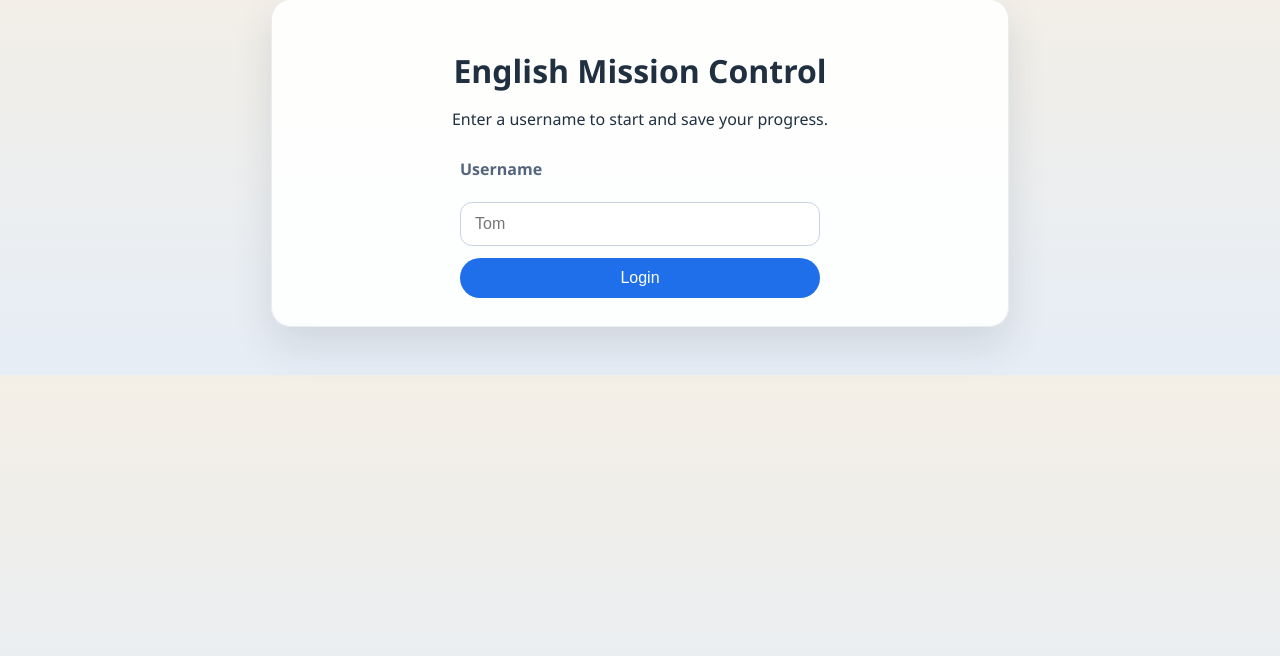
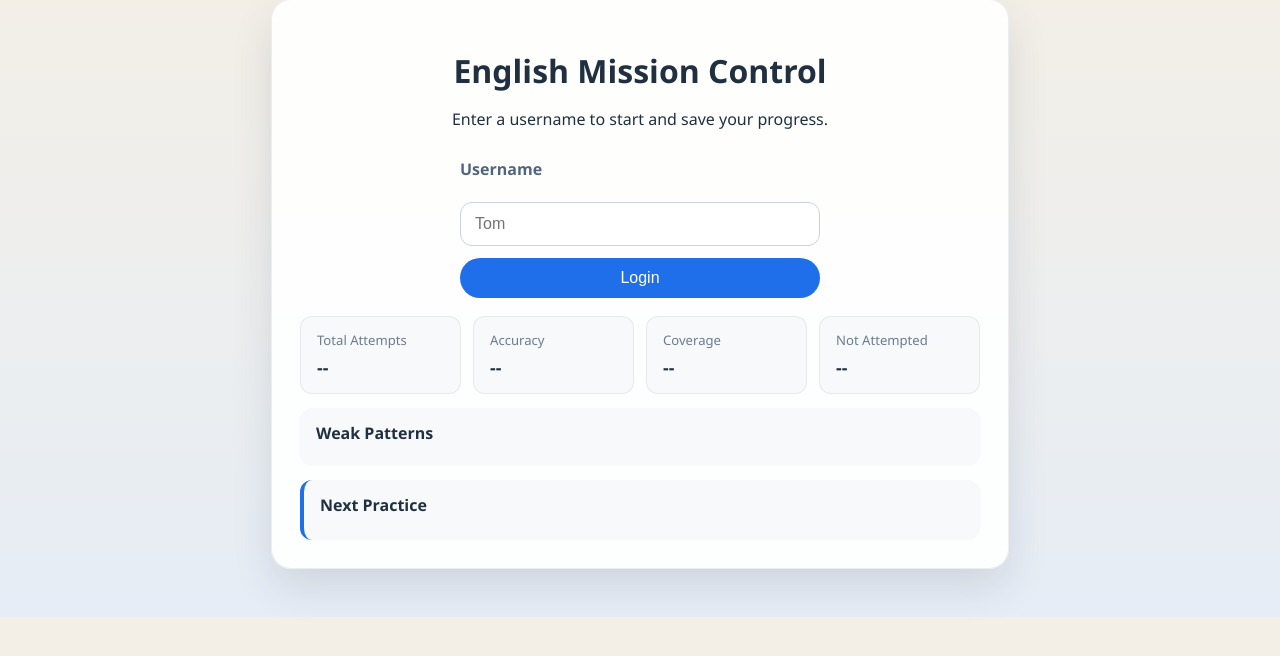
Before and after one commit to cobelinfuture-Kobel/english_web_rebuild_sentence, a Flask app: page / in a window 1280 px wide. Shown: the part 49-705 px from the top of the page. Run offline with Flask 3, Linux system fonts and the light colour scheme.

Commit message:
feat: show learning summary panel

```diff
--- a/static/css/style.css
+++ b/static/css/style.css
@@ -41,8 +41,45 @@ body {
     border-radius: 14px;
 }
 
+.learning-summary-panel {
+    margin: 18px 0 0;
+    display: grid;
+    gap: 14px;
+}
+
+.learning-summary-cards {
+    display: grid;
+    grid-template-columns: repeat(4, 1fr);
+    gap: 12px;
+}
+
+.summary-card {
+    padding: 14px 16px;
+    background: #f8f9fa;
+    border: 1px solid rgba(32, 48, 64, 0.08);
+    border-radius: 12px;
+}
+
+.summary-card-label {
+    display: block;
+    margin-bottom: 6px;
+    font-size: 0.82rem;
+    color: #6b7c8f;
+}
+
+.summary-card strong {
+    font-size: 1.1rem;
+    color: #203040;
+}
+
+.weak-patterns-panel {
+    padding: 14px 16px;
+    background: #f8f9fa;
+    border-radius: 12px;
+    color: #4b5d73;
+}
+
 .next-practice-panel {
-    margin: 18px 0 0;
     padding: 14px 16px;
     background: #f8f9fa;
     border-left: 4px solid #1f6feb;
@@ -495,6 +532,10 @@ button:disabled {
         flex-wrap: wrap;
     }
 
+    .learning-summary-cards {
+        grid-template-columns: 1fr 1fr;
+    }
+
     .scenario-grid {
         grid-template-columns: 1fr;
     }
--- a/static/js/game.js
+++ b/static/js/game.js
@@ -18,7 +18,7 @@ let currentCorrectAnswer = "";
 let questItems = [];
 let sessionGrammar = new Set();
 let sessionMistakes = [];
-let nextPracticeRequestToken = 0;
+let learningSummaryRequestToken = 0;
 
 const MAX_HEARTS = 3;
 const NEXT_PRACTICE_STRATEGY_LABELS = {
@@ -82,6 +82,13 @@ const coachStepsOver = document.getElementById("coach-steps-over");
 const mistakeList = document.getElementById("mistake-list");
 const quitButton = document.getElementById("quit-btn");
 const reviewButton = document.getElementById("review-btn");
+const learningSummaryPanel = document.getElementById("learning-summary-panel");
+const summaryTotalAttempts = document.getElementById("summary-total-attempts");
+const summaryAccuracy = document.getElementById("summary-accuracy");
+const summaryCoverage = document.getElementById("summary-coverage");
+const summaryNotAttempted = document.getElementById("summary-not-attempted");
+const weakPatternsPanel = document.getElementById("weak-patterns-panel");
+const weakPatternsList = document.getElementById("weak-patterns-list");
 const nextPracticePanel = document.getElementById("next-practice-panel");
 const nextPracticeStatus = document.getElementById("next-practice-status");
 const nextPracticeList = document.getElementById("next-practice-list");
@@ -381,6 +388,29 @@ function showLoginError(message) {
     loginError.hidden = !message;
 }
 
+function formatPercent(value) {
+    if (typeof value !== "number" || Number.isNaN(value)) {
+        return "--";
+    }
+
+    return `${Math.round(value * 100)}%`;
+}
+
+function isLearningSummaryRequestCurrent(userId, requestToken) {
+    return (
+        requestToken === learningSummaryRequestToken &&
+        currentUserId === userId &&
+        localStorage.getItem("user_id") === userId
+    );
+}
+
+function renderWeakPatternsEmpty() {
+    weakPatternsList.innerHTML = "";
+    const item = document.createElement("li");
+    item.innerText = "\u76ee\u524d\u6c92\u6709\u660e\u986f\u5f31\u53e5\u578b\u3002";
+    weakPatternsList.appendChild(item);
+}
+
 function clearNextPracticePanel() {
     nextPracticeStatus.innerText = "";
     nextPracticeList.innerHTML = "";
@@ -469,6 +499,157 @@ function getStoredUser() {
     return { userId, username, role: role || "student" };
 }
 
+function clearLearningSummary() {
+    summaryTotalAttempts.innerText = "--";
+    summaryAccuracy.innerText = "--";
+    summaryCoverage.innerText = "--";
+    summaryNotAttempted.innerText = "--";
+    weakPatternsList.innerHTML = "";
+    clearNextPracticePanel();
+}
+
+function hideLearningSummaryPanel() {
+    learningSummaryPanel.hidden = true;
+}
+
+function showLearningSummaryPanel() {
+    learningSummaryPanel.hidden = false;
+    weakPatternsPanel.hidden = false;
+    nextPracticePanel.hidden = false;
+}
+
+async function loadStatsSummary(userId, requestToken = learningSummaryRequestToken) {
+    const data = await fetchJson(`/api/users/${encodeURIComponent(userId)}/stats`);
+    if (!isLearningSummaryRequestCurrent(userId, requestToken)) {
+        return;
+    }
+
+    summaryTotalAttempts.innerText = String(data.total_attempts ?? 0);
+    summaryAccuracy.innerText = formatPercent(data.accuracy ?? 0);
+}
+
+async function loadCoverageSummary(userId, requestToken = learningSummaryRequestToken) {
+    const data = await fetchJson(`/api/users/${encodeURIComponent(userId)}/coverage`);
+    if (!isLearningSummaryRequestCurrent(userId, requestToken)) {
+        return;
+    }
+
+    summaryCoverage.innerText = formatPercent(data.coverage_rate ?? 0);
+    summaryNotAttempted.innerText = String(data.not_attempted_sentences ?? 0);
+}
+
+async function loadWeakPatternsSummary(userId, requestToken = learningSummaryRequestToken) {
+    const data = await fetchJson(`/api/users/${encodeURIComponent(userId)}/weak-patterns`);
+    if (!isLearningSummaryRequestCurrent(userId, requestToken)) {
+        return;
+    }
+
+    weakPatternsList.innerHTML = "";
+    const weakPatterns = (data.weak_patterns || []).slice(0, 3);
+    if (!weakPatterns.length) {
+        renderWeakPatternsEmpty();
+        return;
+    }
+
+    weakPatterns.forEach((pattern) => {
+        const item = document.createElement("li");
+        item.innerText = `${pattern.pattern} (${formatPercent(pattern.accuracy ?? 0)})`;
+        weakPatternsList.appendChild(item);
+    });
+}
+
+async function loadNextPractice(userId, requestToken = learningSummaryRequestToken) {
+    const data = await fetchJson(
+        `/api/users/${encodeURIComponent(userId)}/next-practice?limit=5`
+    );
+    if (!isLearningSummaryRequestCurrent(userId, requestToken)) {
+        return;
+    }
+
+    clearNextPracticePanel();
+    nextPracticeStatus.innerText =
+        NEXT_PRACTICE_STRATEGY_LABELS[data.strategy] || "Next practice recommendations";
+
+    const recommendations = data.recommendations || [];
+    if (!recommendations.length) {
+        nextPracticeStatus.innerText = "No recommended practice items right now.";
+        return;
+    }
+
+    recommendations.forEach((item) => {
+        const row = document.createElement("li");
+        const main = document.createElement("span");
+        const meta = document.createElement("span");
+        const reasonLabel =
+            NEXT_PRACTICE_REASON_LABELS[item.reason] || item.reason || "reason";
+
+        main.className = "next-practice-main";
+        meta.className = "next-practice-meta";
+        main.innerText = `${item.level} / ${item.pattern} / ${reasonLabel}`;
+        meta.innerText = item.sentence_id;
+        row.appendChild(main);
+        row.appendChild(meta);
+        nextPracticeList.appendChild(row);
+    });
+}
+
+function applyLearningSummaryFailure(sectionName) {
+    if (sectionName === "stats") {
+        summaryTotalAttempts.innerText = "--";
+        summaryAccuracy.innerText = "--";
+        return;
+    }
+
+    if (sectionName === "coverage") {
+        summaryCoverage.innerText = "--";
+        summaryNotAttempted.innerText = "--";
+        return;
+    }
+
+    if (sectionName === "weak-patterns") {
+        weakPatternsList.innerHTML = "";
+        const item = document.createElement("li");
+        item.innerText = "\u5f31\u53e5\u578b\u8cc7\u6599\u66ab\u6642\u7121\u6cd5\u8f09\u5165\u3002";
+        weakPatternsList.appendChild(item);
+        return;
+    }
+
+    clearNextPracticePanel();
+    nextPracticeStatus.innerText = "Next practice is temporarily unavailable.";
+}
+
+async function loadLearningSummary() {
+    const userId = currentUserId || localStorage.getItem("user_id");
+    clearLearningSummary();
+
+    if (!userId) {
+        hideLearningSummaryPanel();
+        return;
+    }
+
+    learningSummaryRequestToken += 1;
+    const requestToken = learningSummaryRequestToken;
+    showLearningSummaryPanel();
+
+    const results = await Promise.allSettled([
+        loadStatsSummary(userId, requestToken),
+        loadCoverageSummary(userId, requestToken),
+        loadWeakPatternsSummary(userId, requestToken),
+        loadNextPractice(userId, requestToken),
+    ]);
+
+    if (!isLearningSummaryRequestCurrent(userId, requestToken)) {
+        return;
+    }
+
+    ["stats", "coverage", "weak-patterns", "next-practice"].forEach((sectionName, index) => {
+        if (results[index].status === "rejected") {
+            console.warn(`Failed to load ${sectionName}`, results[index].reason);
+            applyLearningSummaryFailure(sectionName);
+        }
+    });
+}
+
 function applyUserSession(user) {
     currentUserId = user.userId;
     currentUsername = user.username;
@@ -481,9 +662,9 @@ function applyUserSession(user) {
 }
 
 function clearUserSession() {
-    nextPracticeRequestToken += 1;
-    clearNextPracticePanel();
-    hideNextPracticePanel();
+    learningSummaryRequestToken += 1;
+    clearLearningSummary();
+    hideLearningSummaryPanel();
     localStorage.removeItem("user_id");
     localStorage.removeItem("username");
     localStorage.removeItem("role");
@@ -818,7 +999,7 @@ async function submitAnswer() {
                     is_correct: result.is_correct,
                 }),
             });
-            await loadNextPractice();
+            await loadLearningSummary();
         } catch (attemptError) {
             console.warn("Failed to save attempt", attemptError);
         }
@@ -843,8 +1024,8 @@ loginButton.addEventListener("click", async () => {
 
     loginButton.disabled = true;
     try {
-        clearNextPracticePanel();
-        hideNextPracticePanel();
+        clearLearningSummary();
+        hideLearningSummaryPanel();
         const user = await fetchJson("/api/users/login", {
             method: "POST",
             headers: { "Content-Type": "application/json" },
@@ -859,7 +1040,7 @@ loginButton.addEventListener("click", async () => {
             username: user.username,
             role: user.role,
         });
-        await loadNextPractice();
+        await loadLearningSummary();
     } catch (error) {
         showLoginError(error.payload?.error || error.message);
     } finally {
@@ -977,7 +1158,7 @@ if (searchParams.get("demo") === "true") {
     const storedUser = getStoredUser();
     if (storedUser) {
         applyUserSession(storedUser);
-        loadNextPractice();
+        loadLearningSummary();
     } else {
         clearUserSession();
     }
--- a/templates/index.html
+++ b/templates/index.html
@@ -62,11 +62,37 @@
             </div>
         </div>
 
-        <aside id="next-practice-panel" class="next-practice-panel" hidden>
-            <h3 class="next-practice-title">Next Practice</h3>
-            <p id="next-practice-status" class="next-practice-status"></p>
-            <ul id="next-practice-list" class="next-practice-list"></ul>
-        </aside>
+        <section id="learning-summary-panel" class="learning-summary-panel" hidden>
+            <div class="learning-summary-cards">
+                <div class="summary-card">
+                    <span class="summary-card-label">Total Attempts</span>
+                    <strong id="summary-total-attempts">--</strong>
+                </div>
+                <div class="summary-card">
+                    <span class="summary-card-label">Accuracy</span>
+                    <strong id="summary-accuracy">--</strong>
+                </div>
+                <div class="summary-card">
+                    <span class="summary-card-label">Coverage</span>
+                    <strong id="summary-coverage">--</strong>
+                </div>
+                <div class="summary-card">
+                    <span class="summary-card-label">Not Attempted</span>
+                    <strong id="summary-not-attempted">--</strong>
+                </div>
+            </div>
+
+            <div id="weak-patterns-panel" class="weak-patterns-panel">
+                <h3 class="next-practice-title">Weak Patterns</h3>
+                <ul id="weak-patterns-list" class="next-practice-list"></ul>
+            </div>
+
+            <aside id="next-practice-panel" class="next-practice-panel">
+                <h3 class="next-practice-title">Next Practice</h3>
+                <p id="next-practice-status" class="next-practice-status"></p>
+                <ul id="next-practice-list" class="next-practice-list"></ul>
+            </aside>
+        </section>
 
         <div id="game-play-area" hidden>
             <div id="status-bar">
```
Also changed, not shown: tests/test_api.py (+60 -0 lines).
